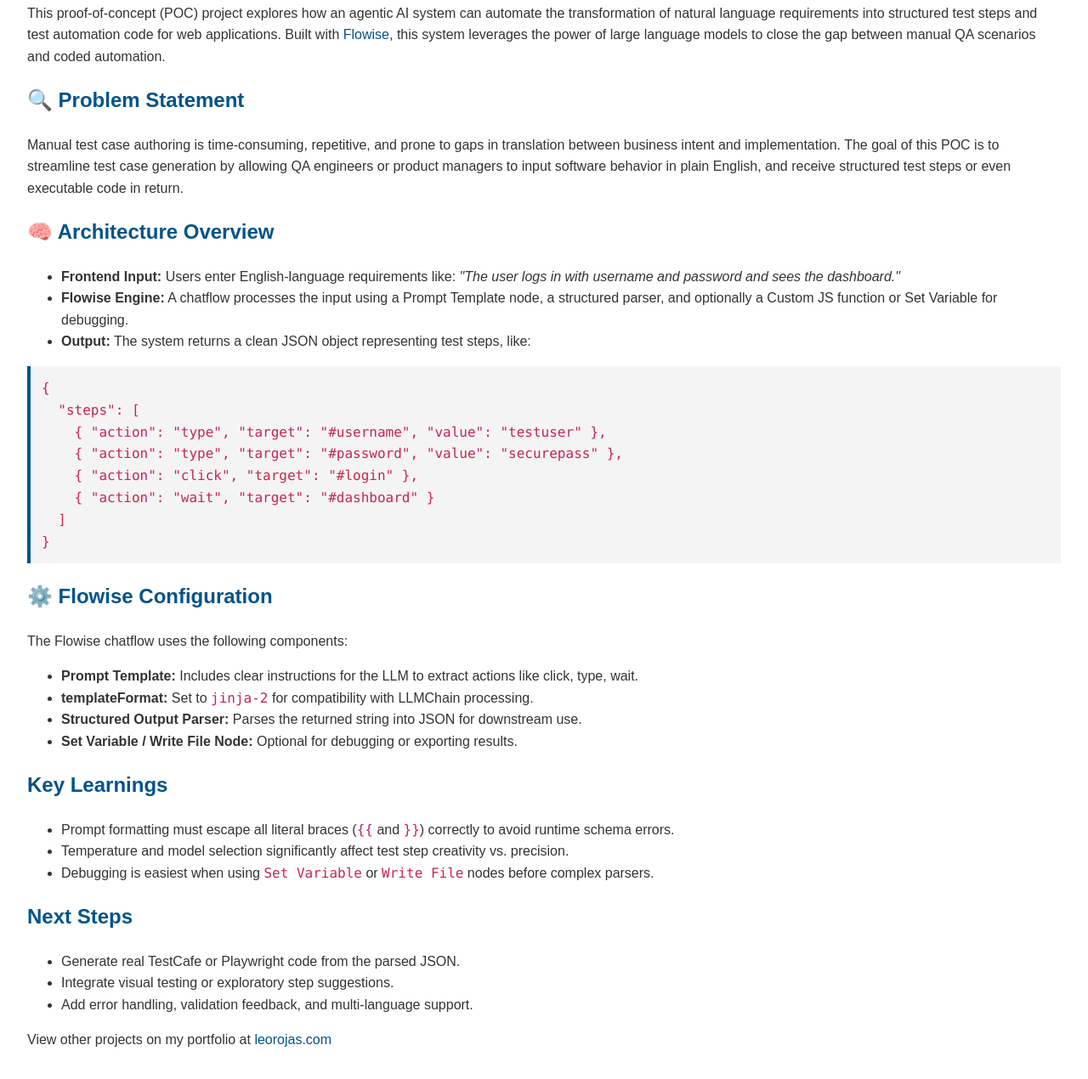
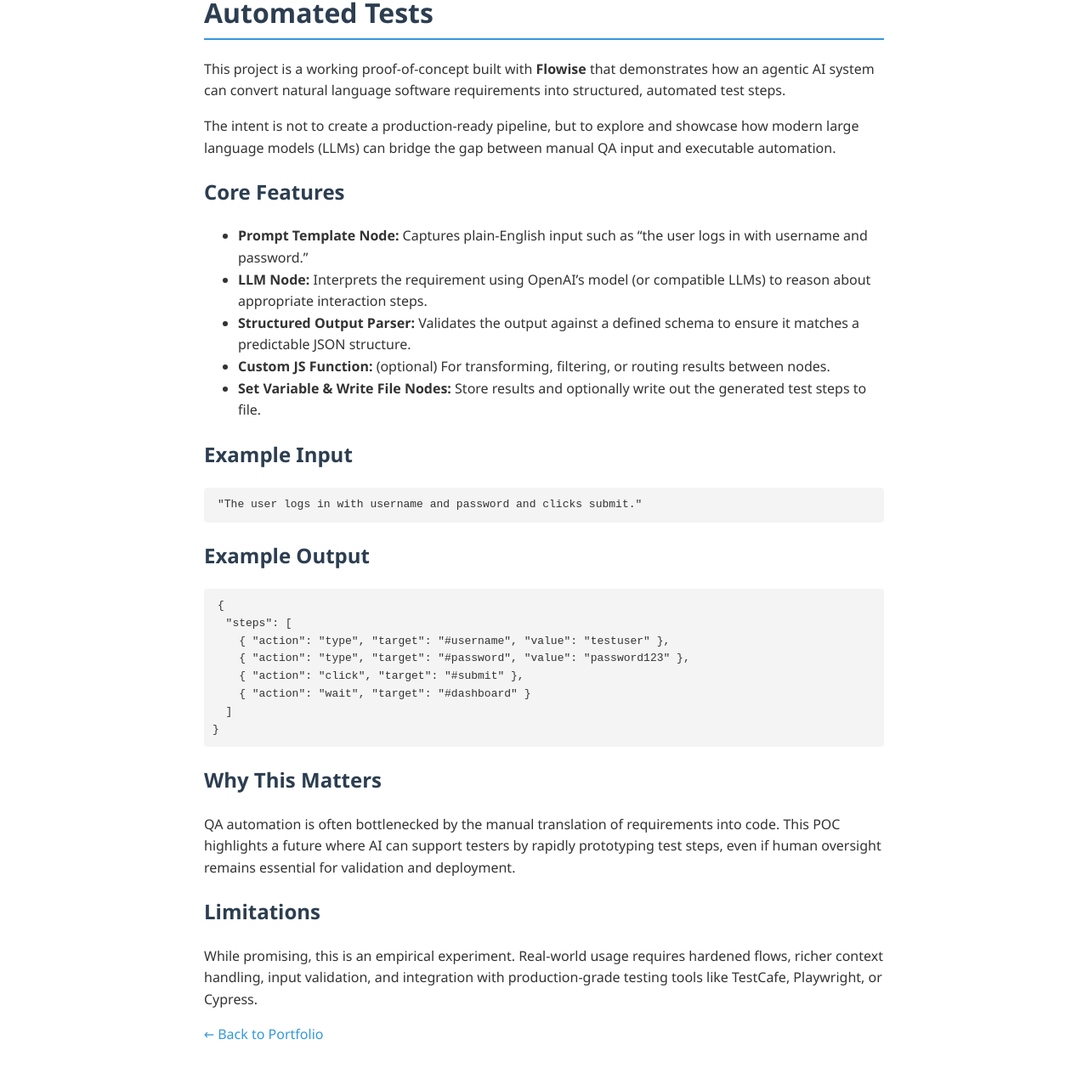
Before and after one commit to Leotheinspector/netscape, a website: page public/flowise/requirements-to-automatedtestcase.html in a window 1280 px wide. Shown: the part 102-1372 px from the top of the page at 85% size. Drawn offline with Linux system fonts and the light colour scheme.

Commit message:
page describing the flowise poc req 2 automation

```diff
--- a/public/flowise/requirements-to-automatedtestcase.html
+++ b/public/flowise/requirements-to-automatedtestcase.html
@@ -1,73 +1,89 @@
+
 <!DOCTYPE html>
 <html lang="en">
 <head>
-  <meta charset="UTF-8" />
-  <meta name="viewport" content="width=device-width, initial-scale=1.0"/>
-  <title>Agentic AI for Test Automation - Proof of Concept</title>
+    <meta charset="UTF-8">
+    <meta name="viewport" content="width=device-width, initial-scale=1.0">
+    <title>Agentic AI – Test Case Generation POC</title>
     <style>
-    body { font-family: Arial, sans-serif; margin: 2rem; line-height: 1.6; color: #333; }
-    h1, h2 { color: #00538a; }
-    pre { background: #f4f4f4; padding: 1em; overflow-x: auto; border-left: 4px solid #00538a; }
-    code { font-family: Consolas, monospace; color: #c7254e; }
-    a { color: #00538a; text-decoration: none; }
-    a:hover { text-decoration: underline; }
+        body {
+            font-family: "Segoe UI", Tahoma, Geneva, Verdana, sans-serif;
+            background-color: #ffffff;
+            color: #333;
+            max-width: 800px;
+            margin: 40px auto;
+            padding: 0 20px;
+            line-height: 1.6;
+        }
+        h1, h2 {
+            color: #2c3e50;
+        }
+        h1 {
+            border-bottom: 2px solid #3498db;
+            padding-bottom: 5px;
+        }
+        code {
+            background: #f4f4f4;
+            padding: 2px 6px;
+            border-radius: 4px;
+            font-family: monospace;
+        }
+        pre {
+            background: #f4f4f4;
+            padding: 10px;
+            overflow-x: auto;
+            border-radius: 4px;
+        }
+        a {
+            color: #3498db;
+            text-decoration: none;
+        }
+        a:hover {
+            text-decoration: underline;
+        }
     </style>
 </head>
 <body>
-
-  <h1>Agentic AI for Automated Test Generation</h1>
-
+    <h1>Agentic AI: Plain-English Requirements to Automated Tests</h1>
     <p>
-    This proof-of-concept (POC) project explores how an agentic AI system can automate the transformation of natural language requirements into structured test steps and test automation code for web applications. Built with <a href="https://flowiseai.com/" target="_blank">Flowise</a>, this system leverages the power of large language models to close the gap between manual QA scenarios and coded automation.
+        This project is a working proof-of-concept built with <strong>Flowise</strong> that demonstrates how an agentic AI system can convert natural language software requirements into structured, automated test steps.
+    </p>
+    <p>
+        The intent is not to create a production-ready pipeline, but to explore and showcase how modern large language models (LLMs) can bridge the gap between manual QA input and executable automation.
     </p>
 
-  <h2>🔍 Problem Statement</h2>
-  <p>
-    Manual test case authoring is time-consuming, repetitive, and prone to gaps in translation between business intent and implementation. The goal of this POC is to streamline test case generation by allowing QA engineers or product managers to input software behavior in plain English, and receive structured test steps or even executable code in return.
-  </p>
-
-  <h2>🧠 Architecture Overview</h2>
+    <h2>Core Features</h2>
     <ul>
-    <li><strong>Frontend Input:</strong> Users enter English-language requirements like: <em>"The user logs in with username and password and sees the dashboard."</em></li>
-    <li><strong>Flowise Engine:</strong> A chatflow processes the input using a Prompt Template node, a structured parser, and optionally a Custom JS function or Set Variable for debugging.</li>
-    <li><strong>Output:</strong> The system returns a clean JSON object representing test steps, like:</li>
+        <li><strong>Prompt Template Node:</strong> Captures plain-English input such as “the user logs in with username and password.”</li>
+        <li><strong>LLM Node:</strong> Interprets the requirement using OpenAI’s model (or compatible LLMs) to reason about appropriate interaction steps.</li>
+        <li><strong>Structured Output Parser:</strong> Validates the output against a defined schema to ensure it matches a predictable JSON structure.</li>
+        <li><strong>Custom JS Function:</strong> (optional) For transforming, filtering, or routing results between nodes.</li>
+        <li><strong>Set Variable & Write File Nodes:</strong> Store results and optionally write out the generated test steps to file.</li>
     </ul>
 
+    <h2>Example Input</h2>
+    <pre><code>"The user logs in with username and password and clicks submit."</code></pre>
+
+    <h2>Example Output</h2>
     <pre><code>{
   "steps": [
     { "action": "type", "target": "#username", "value": "testuser" },
-    { "action": "type", "target": "#password", "value": "securepass" },
-    { "action": "click", "target": "#login" },
+    { "action": "type", "target": "#password", "value": "password123" },
+    { "action": "click", "target": "#submit" },
     { "action": "wait", "target": "#dashboard" }
   ]
 }</code></pre>
 
-  <h2>⚙️ Flowise Configuration</h2>
-  <p>The Flowise chatflow uses the following components:</p>
-  <ul>
-    <li><strong>Prompt Template:</strong> Includes clear instructions for the LLM to extract actions like click, type, wait.</li>
-    <li><strong>templateFormat:</strong> Set to <code>jinja-2</code> for compatibility with LLMChain processing.</li>
-    <li><strong>Structured Output Parser:</strong> Parses the returned string into JSON for downstream use.</li>
-    <li><strong>Set Variable / Write File Node:</strong> Optional for debugging or exporting results.</li>
-  </ul>
-
-  <h2>Key Learnings</h2>
-  <ul>
-    <li>Prompt formatting must escape all literal braces (<code>{{</code> and <code>}}</code>) correctly to avoid runtime schema errors.</li>
-    <li>Temperature and model selection significantly affect test step creativity vs. precision.</li>
-    <li>Debugging is easiest when using <code>Set Variable</code> or <code>Write File</code> nodes before complex parsers.</li>
-  </ul>
-
-  <h2>Next Steps</h2>
-  <ul>
-    <li>Generate real TestCafe or Playwright code from the parsed JSON.</li>
-    <li>Integrate visual testing or exploratory step suggestions.</li>
-    <li>Add error handling, validation feedback, and multi-language support.</li>
-  </ul>
-
+    <h2>Why This Matters</h2>
     <p>
-    View other projects on my portfolio at <a href="https://leorojas.com" target="_blank">leorojas.com</a>
+        QA automation is often bottlenecked by the manual translation of requirements into code. This POC highlights a future where AI can support testers by rapidly prototyping test steps, even if human oversight remains essential for validation and deployment.
     </p>
 
+    <h2>Limitations</h2>
+    <p>
+        While promising, this is an empirical experiment. Real-world usage requires hardened flows, richer context handling, input validation, and integration with production-grade testing tools like TestCafe, Playwright, or Cypress.
+    </p>
+
+    <p><a href="https://leorojas.com" target="_blank">← Back to Portfolio</a></p>
 </body>
 </html>
```
Lines whose indentation alone changed are shown as unchanged.
